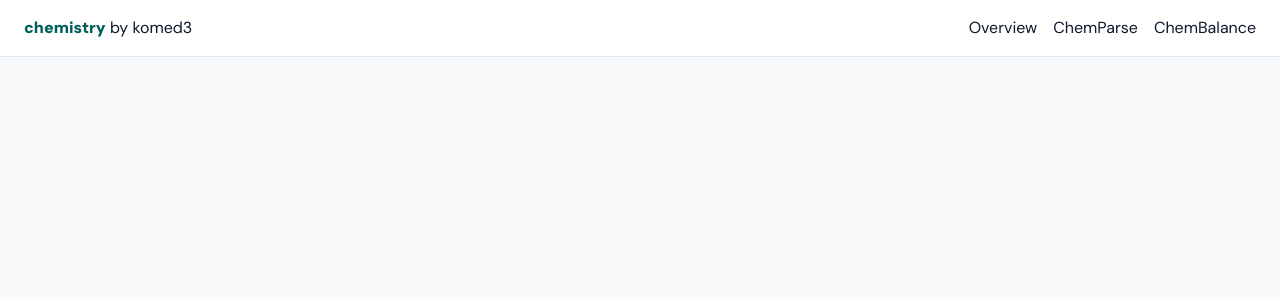
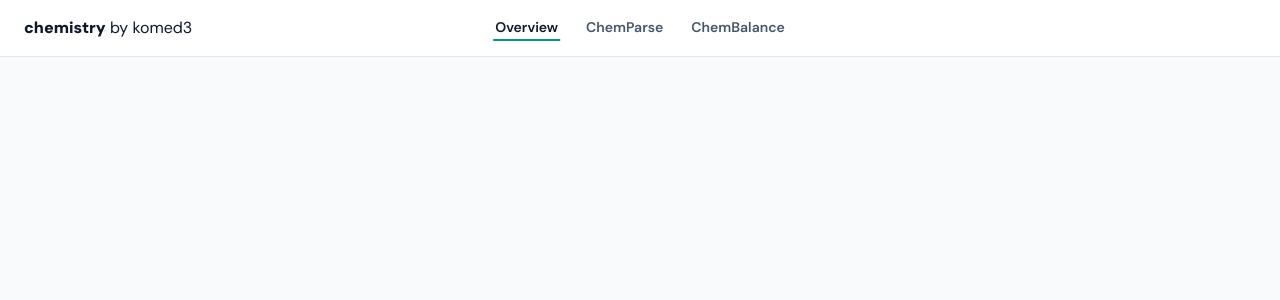
Before and after one commit to komed3/chemistry, a React (Vite) app: page / in a window 1280 px wide. Shown: the top 300 px of the page. Built offline with nearby package versions, Linux system fonts and the light colour scheme.

Commit message:
update Header.tsx

```diff
--- a/src/components/layout/Header.tsx
+++ b/src/components/layout/Header.tsx
@@ -2,7 +2,9 @@ import { PACKAGES } from '@/src/packages/registry';
 import { NavLink } from 'react-router';
 
 
-const BTN = ( isActive: boolean ) => '';
+const BTN = ( isActive: boolean ) =>
+  'shrink-0 p-0.5 text-sm font-semibold whitespace-nowrap border-b-2 transition-colors ' +
+  ( isActive ? 'border-teal-600' : 'text-slate-600 hover:text-slate-900 border-transparent' )
 
 
 export function Header () {
@@ -10,10 +12,10 @@ export function Header () {
     <header className= 'sticky top-0 z-30 bg-white/95 border-b border-slate-200 backdrop-blur-sm'>
       <div className= 'relative mx-auto max-w-7xl h-14'>
         <div className= 'absolute top-1/2 left-6 -translate-y-1/2 text-base whitespace-nowrap'>
-          <strong className= 'font-black text-teal-800'>chemistry</strong> by komed3
+          <strong className= 'font-black'>chemistry</strong> by komed3
         </div>
 
-        <nav className= 'absolute top-1/2 right-6 -translate-y-1/2 flex items-center gap-4'>
+        <nav className= 'absolute top-1/2 left-1/2 -translate-1/2 flex items-center gap-6'>
           <NavLink to= '/' className= { ( { isActive } ) => BTN( isActive ) }>
             Overview
           </NavLink>
```
